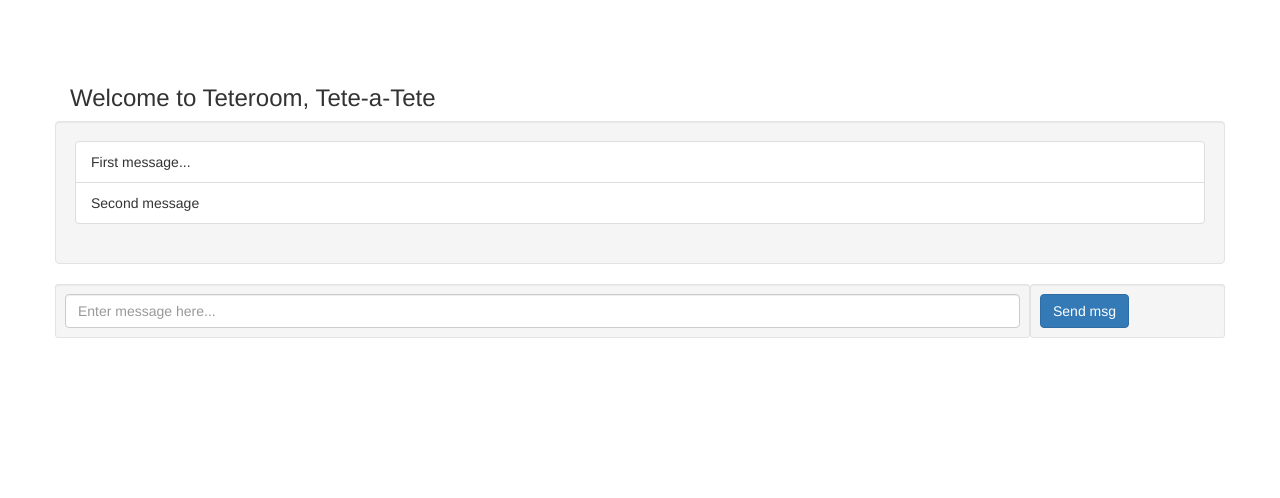
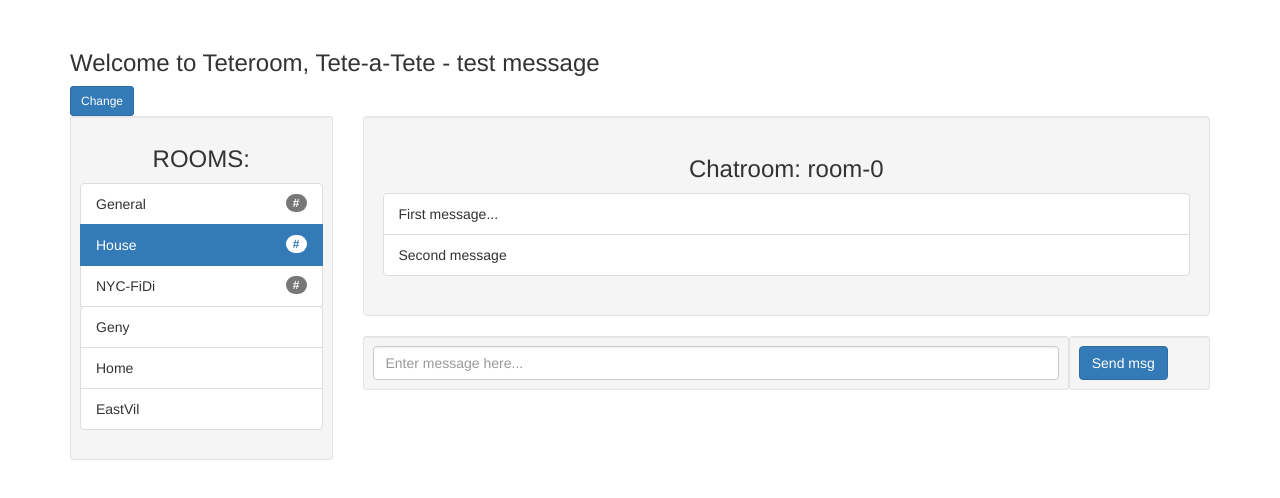
Before and after one commit to mattbrazza/Teteroom, a website: page index.html in a window 1280 px wide. Drawn offline with nearby package versions, Linux system fonts and the light colour scheme; no server answers.

Commit message:
Modified for VueJS

```diff
--- a/script.js
+++ b/app/app.js
@@ -1,7 +1,24 @@
+var app = new Vue({
+el: "#v-app",
+
+data: {
+  test: 'test message',
+  current_chatroom: 'room-0',
+  rooms: ['Geny','Home','EastVil']
+},
+
+methods: {
+  changeText: function(){
+    this.test = 'new ' + this.test;
+    return;
+  }
+}
+});
+
 var socket = io.connect('http://127.0.0.1:2000');
 
 socket.on('msg', function(data){
-  console.log('Data received: ', data);
+//  console.log('Data received: ', data);
 
   if (data.msg) {
     let ul = document.getElementById('list');
@@ -33,7 +50,7 @@ var submitMsg = function(){
     time: Date.now()
   };
 
-  console.log('Data sending: ', data);
+//  console.log('Data sending: ', data);
   socket.emit('newMsg', data);
 
   msgTxt.value = '';
--- a/index.html
+++ b/index.html
@@ -7,37 +7,65 @@
 
   <!-- Bootstrap / Styling -->
   <link rel="stylesheet" crossorigin="anonymous" href="https://maxcdn.bootstrapcdn.com/bootstrap/3.3.7/css/bootstrap.min.css" integrity="sha384-BVYiiSIFeK1dGmJRAkycuHAHRg32OmUcww7on3RYdg4Va+PmSTsz/K68vbdEjh4u"/>
-  <script src="/socket.io/socket.io.js" rel="text/javascript"></script>
-  <script src="/script.js" rel="text/javascript"></script>
-
   <style>
-    body { padding-top: 65px; }
+    body { padding-top: 30px; /*65px*/ }
   </style>
 </head>
 <body>
-  <div class="container">
+  <!-- !!!!!!!!!!!!!!!!!!!!!!!!!!!!!!!!!!!!
+    ADD A MODAL THAT IS LIKE USER LOGIN
+  !!!!!!!!!!!!!!!!!!!!!!!!!!!!!!!!!!!!! -->
+  <div id="v-app" class="container">
     <div class="header">
-      <h3>Welcome to Teteroom, Tete-a-Tete</h3>
-    </div>
+      <h3>Welcome to Teteroom, Tete-a-Tete - {{ test }}</h3>
+<button v-on:click="changeText" class="btn btn-sm btn-primary">Change</button>
+    </div> <!-- header -->
 
     <div class="row">
+
+      <!-- LEFT-BAR -->
+      <div class="col-md-3">
+      <div class="well well-sm">
+        <center><h3>ROOMS:</h3></center>
+        <ul class="list-group">
+          <li class="list-group-item">General<span class="badge">#</span></li>
+          <li class="list-group-item active">House<span class="badge">#</span></li>
+          <li class="list-group-item">NYC-FiDi<span class="badge">#</span></li>
+          <ul class="list-group">
+            <li v-for="room in rooms" class="list-group-item">{{ room }}</li>
+          </ul>
+        </ul>
+      </div><!-- well -->
+      </div><!-- col-md-4 -->
+
+      <!-- CHAT MESSAGES -->
+      <div class="col-md-9">
       <div class="well">
+        <div class="header">
+          <center><h3>Chatroom: {{ current_chatroom }}</h3></center>
+        </div>
         <ul id="list" class="list-group">
           <li class="list-group-item">First message...</li>
           <li class="list-group-item">Second message</li>
         </ul>
-      </div>
-    </div> <!-- row -->
+      </div><!-- well -->
 
-    <div class="row">
+      <!-- MESSAGE SUBMIT -->
       <div class="col-md-10 well well-sm">
         <input id="msgTxt" class="form-control" placeholder="Enter message here..." type="text"/>
       </div>
       <div class="col-md-2 well well-sm">
         <button onClick="submitMsg()" class="btn btn-primary" role="button">Send msg</button>
       </div>
+      </div><!-- col-md-8 -->
+
     </div> <!-- row -->
-
   </div> <!-- container -->
 </body>
+
+<!-- Libraries/Controllers (order matters) -->
+<script src="https://unpkg.com/vue" rel="text/javascript"></script>
+<script src="/socket.io/socket.io.js" rel="text/javascript"></script>
+<script src="app/app.js" rel="text/javascript"></script>
+
 </html>
--- a/server.js
+++ b/server.js
@@ -17,15 +17,15 @@ exApp.get('/', function(req, res){
 });
 
 io.on('connection', function(socket){
-  console.log('SOCKET: ', socket);
+//  console.log('SOCKET: ', socket);
 
   socket.join('myRm', function(){
     let rooms = Object.keys(socket.rooms);
-    console.log(rooms);
+//    console.log(rooms);
     io.to('myRm', {'msg': 'NEW USER HAS JOINED!'});
   }) //; socket
   .on('newMsg', function(data, id){
-    console.log('Data server-rec: ', id, '--',  data);
+//    console.log('Data server-rec: ', id, '--',  data);
     // socket. (to socket), socket.broadcast (everyone, but socket), io. (to all)
     io.emit('msg', data); // for others
   });
```
